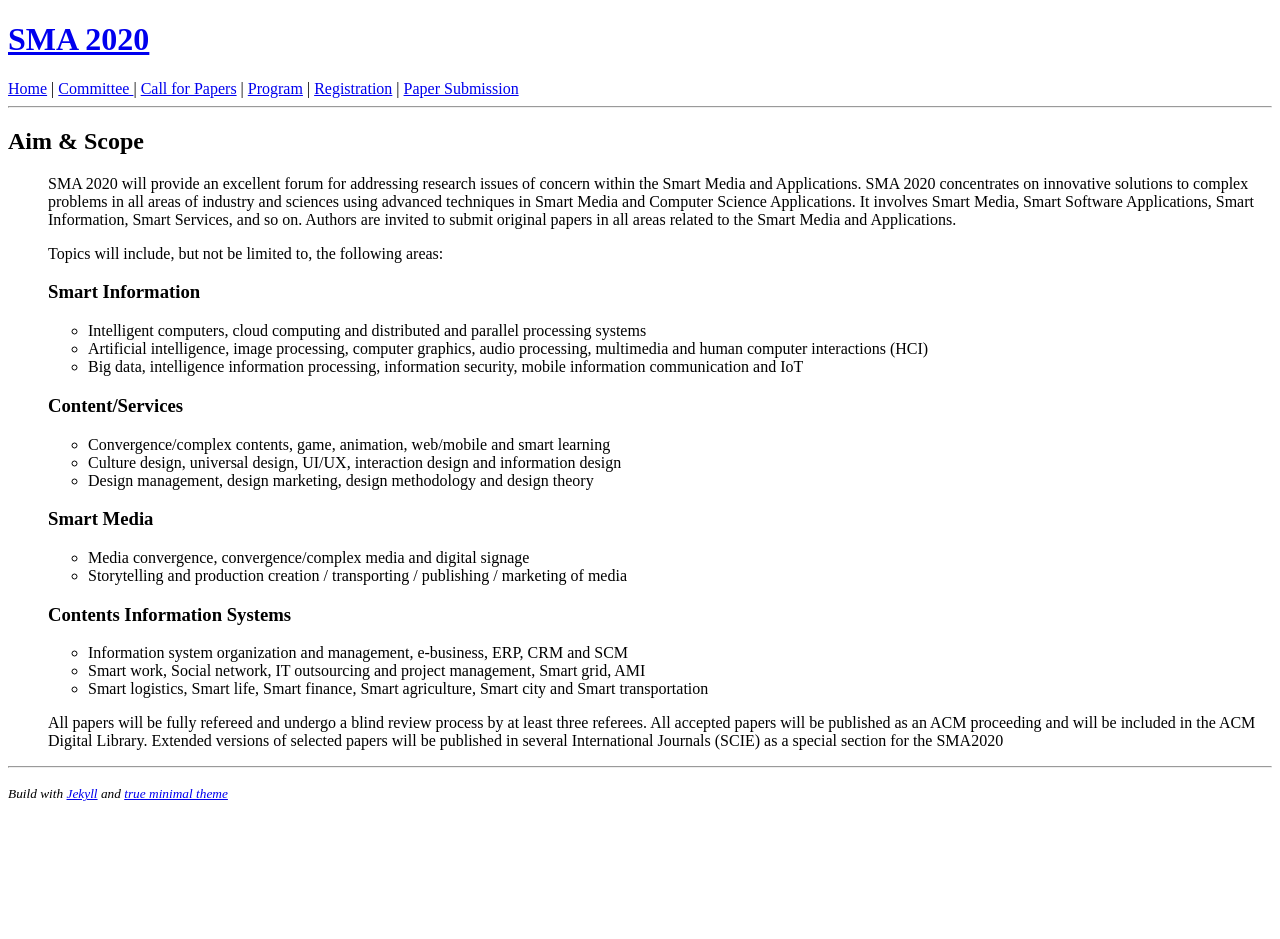
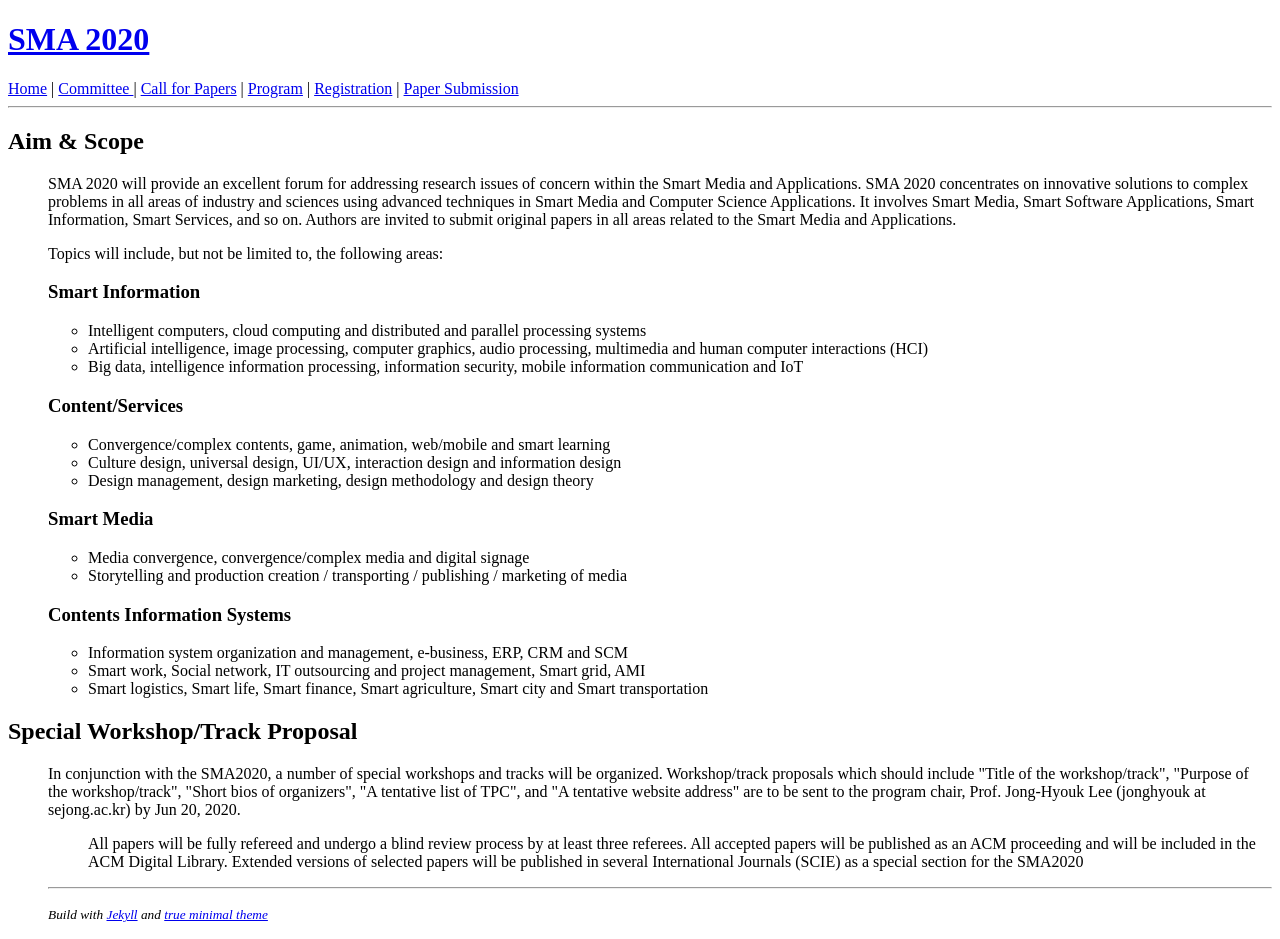
Before and after one commit to icea-conf/sma-2020.github.io, a Jekyll site: the page built from papers/index.html, in a window 1280 px wide. Built offline with Jekyll 4.4.1, drawn with Linux system fonts in a browser that asks for light colours; before the commit the page ends 900 px from its top, so only the background shows below that.

Commit message:
Update index.html

```diff
--- a/papers/index.html
+++ b/papers/index.html
@@ -33,6 +33,10 @@ layout: default
                             <li><a>Smart logistics, Smart life, Smart finance, Smart agriculture, Smart city and Smart transportation</a></li>
                         </ul>
             </ul>
+
+            <h2>Special Workshop/Track Proposal</h2>
+            <ul>
+                 <p>In conjunction with the SMA2020, a number of special workshops and tracks will be organized. Workshop/track proposals which should include "Title of the workshop/track", "Purpose of the workshop/track", "Short bios of organizers", "A tentative list of TPC", and "A tentative website address" are to be sent to the program chair, Prof. Jong-Hyouk Lee (jonghyouk at sejong.ac.kr) by Jun 20, 2020.</p>
 </div>
 
             <ul>
```
